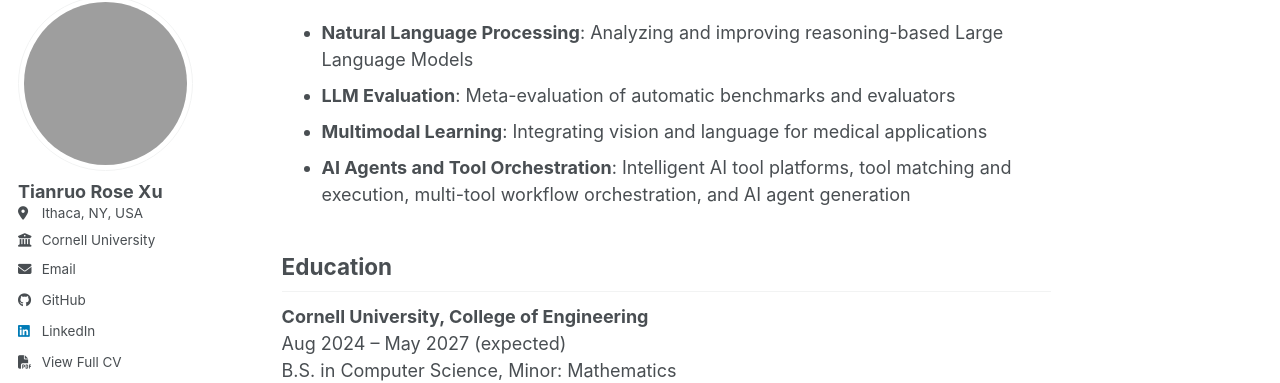
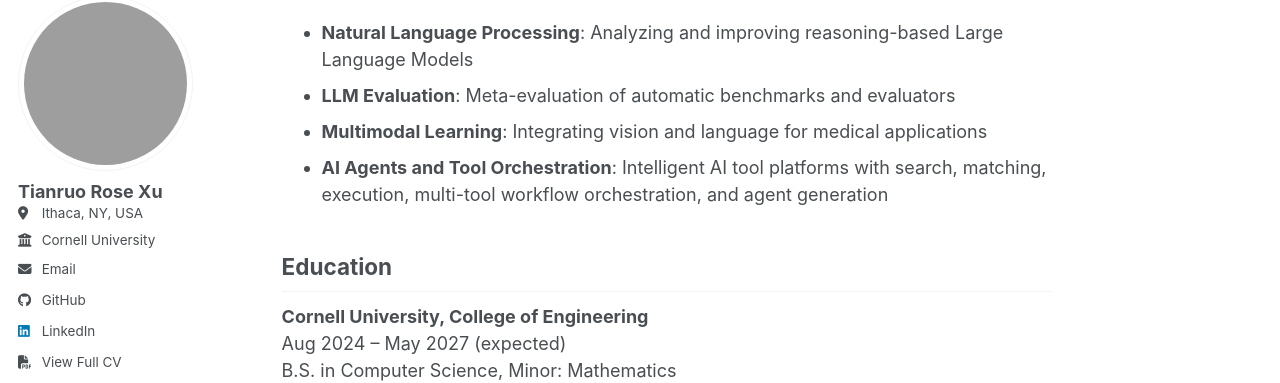
Before and after one commit to XTRose29/xtrose29.github.io, a Jekyll site: the page built from _pages/about.md, in a window 1280 px wide and 900 px high, scrolled down 396 px. Shown: the part 103-486 px from the top of the window. Built offline with Jekyll 4.4.1, drawn with Linux system fonts in a browser that asks for light colours; a script bundle is joined from its source files by our own code; library files that are not in the unit come from our copies.

Commit message:
Refine AI Agents and Tool Orchestration description to include search and matching

```diff
--- a/_pages/about.md
+++ b/_pages/about.md
@@ -17,7 +17,7 @@ My research focuses on:
 - **Natural Language Processing**: Analyzing and improving reasoning-based Large Language Models
 - **LLM Evaluation**: Meta-evaluation of automatic benchmarks and evaluators
 - **Multimodal Learning**: Integrating vision and language for medical applications
-- **AI Agents and Tool Orchestration**: Intelligent AI tool platforms, tool matching and execution, multi-tool workflow orchestration, and AI agent generation
+- **AI Agents and Tool Orchestration**: Intelligent AI tool platforms with search, matching, execution, multi-tool workflow orchestration, and agent generation
 
 ## Education
 
```
